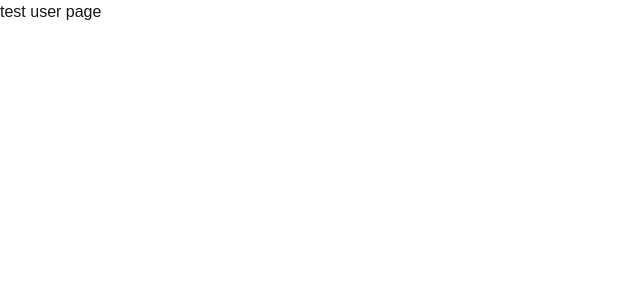
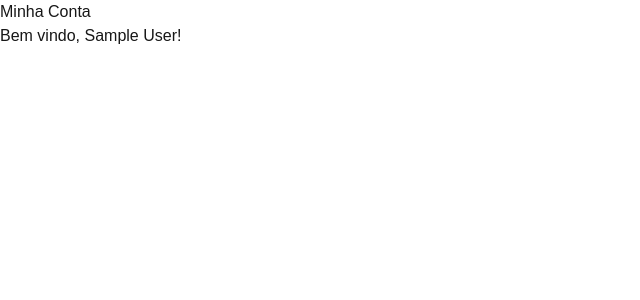
Before and after one commit to gustavocarvalho-ra/NextJs-NexusLeet, a Next.js app: page /my-account/user in a window 1280 px wide. Shown: the top 300 px of the page, without its empty margins (0-640 px from the left). Built offline with nearby package versions, Linux system fonts and the light colour scheme; no server answers; sample sign-in values are in the browser's storage.

Commit message:
feat: changed callback

```diff
--- a/src/app/lib/auth.ts
+++ b/src/app/lib/auth.ts
@@ -45,10 +45,8 @@ export const authOptions: AuthOptions = {
       return token;
     },
     async session({ session, token }) {
-      if (session.user) {
-        session.user.role = token.role as string;
-      }
-      return session;
+      if (session.user) session.user.role = token.role;
+        return session;
     },
   },
 }
--- a/src/app/my-account/page.tsx
+++ b/src/app/my-account/page.tsx
@@ -2,7 +2,9 @@ import Header from '../components/Header';
 import LoginForm from '../components/login/LoginForm';
 import RegisterForm from '../components/login/RegisterForm';
 
-export default function MyAccont() {
+
+export default async function MyAccont() {
+
   return (
     <div className="w-screen h-screen flex flex-col">
       <Header />
--- a/src/app/my-account/user/page.tsx
+++ b/src/app/my-account/user/page.tsx
@@ -1,5 +1,18 @@
-export default function User() {
+import { getServerSession } from 'next-auth';
+import { authOptions } from './../../lib/auth';
+import { redirect } from 'next/navigation';
+
+export default async function MyAccontUser() {
+  const session = await getServerSession(authOptions);
+
+  if (!session) {
+    redirect("../");
+  }
+
   return (
-    <h1>test user page</h1>
-  )
+    <div className="w-screen h-screen flex flex-col">
+      <h1>Minha Conta</h1>
+      <p>Bem vindo, {session.user?.name || session.user?.email}!</p>
+    </div>
+  );
 }
```
